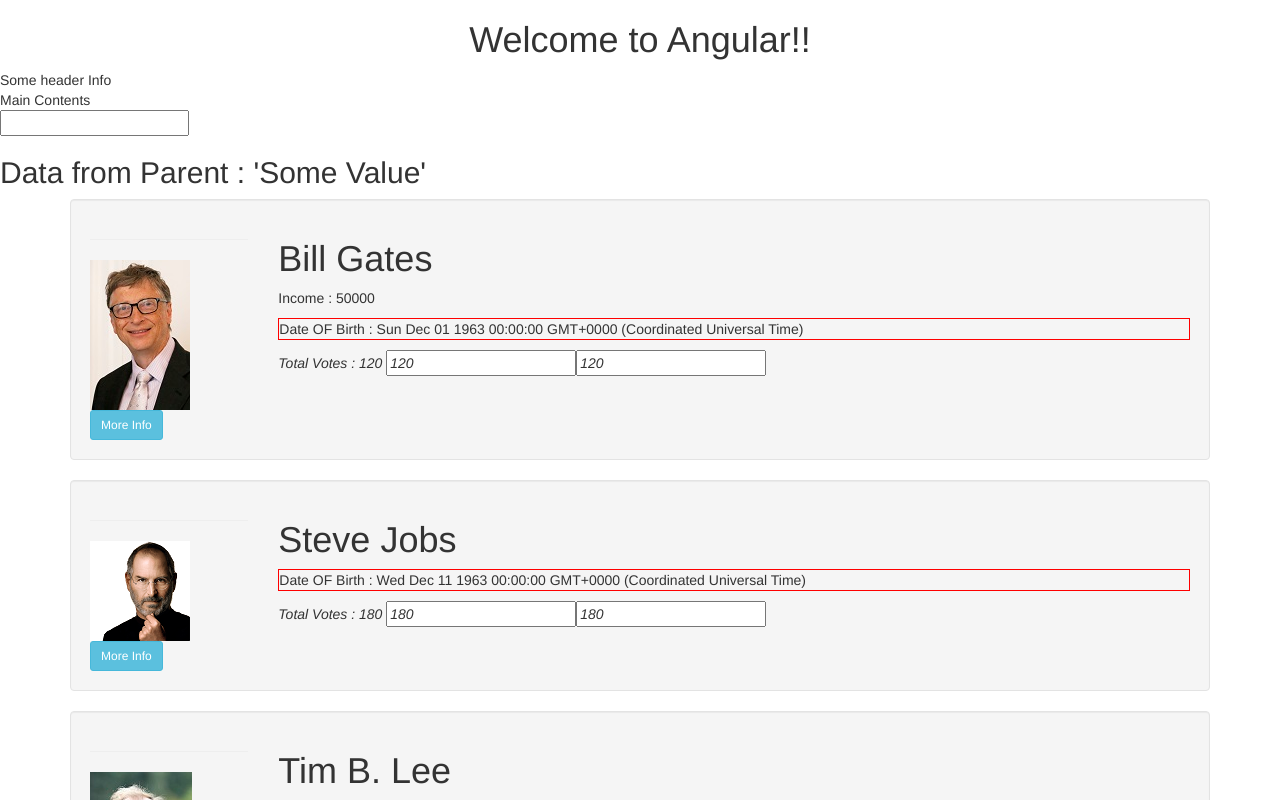
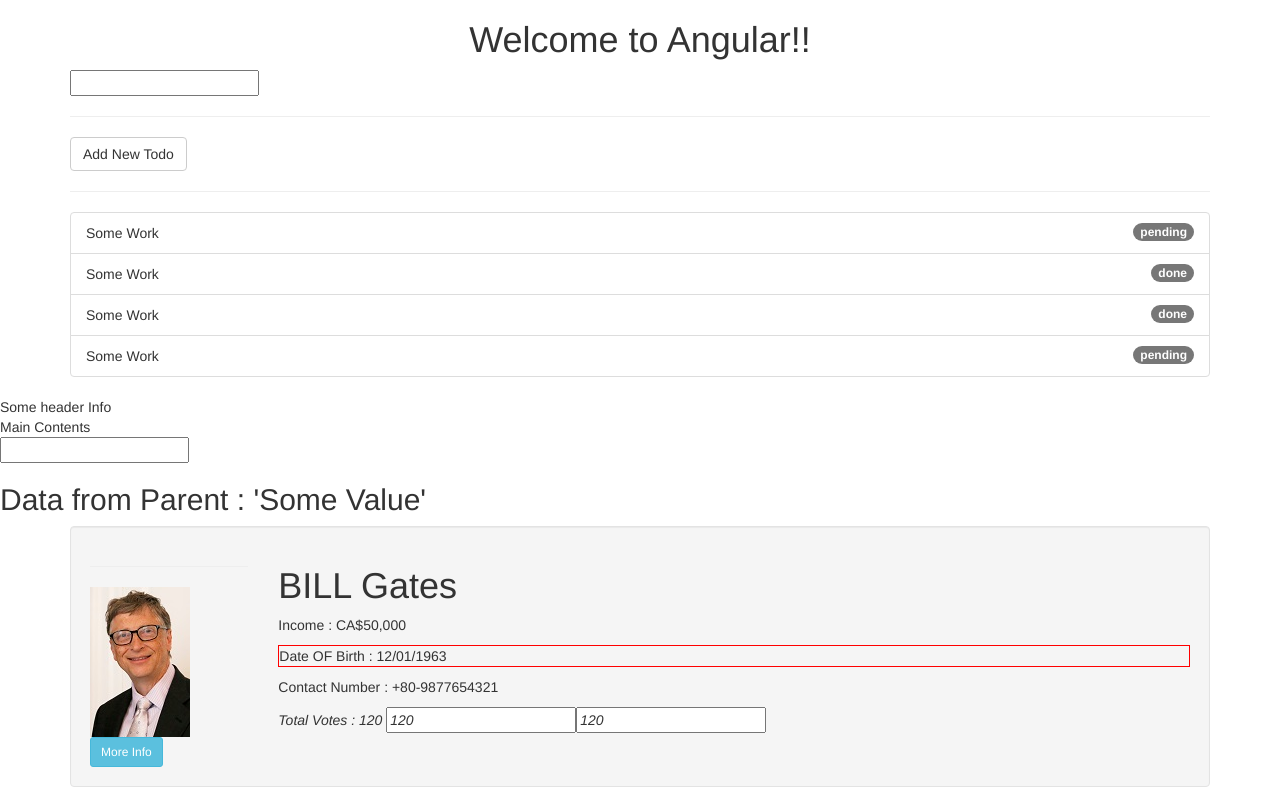
Before and after one commit to synergy2411/aligh-repo, an Angular app: page / in a window 1280 px wide. Shown: the top 800 px of the page. Built offline with nearby package versions, Linux system fonts and the light colour scheme.

Commit message:
custom pipes added

```diff
--- a/src/app/app.component.html
+++ b/src/app/app.component.html
@@ -4,6 +4,11 @@
     Welcome to {{ title }}!
   </h1>
 </div>
+
+<div class="container">
+  <app-filter></app-filter>
+</div>
+
 
 <div>
   <app-user xyz="XYZ" [users]="users" abc="'Some Value'"
--- a/src/app/data/mocks.ts
+++ b/src/app/data/mocks.ts
@@ -8,7 +8,8 @@ export const USER_DATA : User[] =  [{
     company : "Microsoft",
     isWorking : true,
     img : 'assets/images/bill.jpg',
-    vote : 120
+    vote : 120,
+    mobile : 9877654321
 },{
     firstName : "Steve",
     lastName : "Jobs",
@@ -17,7 +18,8 @@ export const USER_DATA : User[] =  [{
     company : "Apple",
     isWorking : false,
     img : 'assets/images/steve.png',
-    vote : 180
+    vote : 180,
+    mobile : 9877654321
 },{
     firstName : "Tim B.",
     lastName : "Lee",
--- /dev/null
+++ b/src/app/filter/filter.component.html
@@ -0,0 +1,15 @@
+
+<input type="text" [(ngModel)]="filteredStatus">
+<hr>
+
+<button class="btn btn-default" (click)="addNewTodo()">Add New Todo</button>
+<hr>
+
+<ul class="list-group">
+  <li *ngFor="let todo of todos | filter : filteredStatus : 'status'" class="list-group-item">
+    {{todo.label}}
+    <span class="badge">
+      {{todo.status}}
+    </span>
+  </li>
+</ul>
--- /dev/null
+++ b/src/app/filter/filter.component.ts
@@ -0,0 +1,33 @@
+import { Component, OnInit } from '@angular/core';
+
+@Component({
+  selector: 'app-filter',
+  templateUrl: './filter.component.html',
+  styleUrls: ['./filter.component.css']
+})
+export class FilterComponent implements OnInit {
+  filteredStatus = "";
+
+  addNewTodo(){
+    this.todos.push({label:"New Work", status: "pending"});
+  }
+
+  todos = [{
+    label : "Some Work",
+    status : "pending"
+  },{
+    label : "Some Work",
+    status : "done"
+  },{
+    label : "Some Work",
+    status : "done"
+  },{
+    label : "Some Work",
+    status : "pending"
+  }]
+  constructor() { }
+
+  ngOnInit() {
+  }
+
+}
--- a/src/app/model/user.ts
+++ b/src/app/model/user.ts
@@ -8,4 +8,5 @@ export interface User {
     img : string;
     vote : number;
     address? : string;
+    mobile? : number;
 }
--- /dev/null
+++ b/src/app/pipes/country-code.pipe.ts
@@ -0,0 +1,10 @@
+import { Pipe, PipeTransform } from '@angular/core';
+
+@Pipe({
+    name : 'nationalCode'
+})
+export class NationalCodePipe implements PipeTransform{
+    transform(value : number, arg: any) : string{
+        return "+" + arg + "-" + value;
+    }
+}
--- /dev/null
+++ b/src/app/pipes/filter.pipe.ts
@@ -0,0 +1,22 @@
+import { Pipe, PipeTransform } from '@angular/core';
+
+@Pipe({
+  name: 'filter',
+  pure : false
+})
+export class FilterPipe implements PipeTransform {
+
+  transform(value: any, filteredStatus : string, prop : string): any {
+    if(value.length == 0 || filteredStatus == ""){
+      return value;
+    }
+    let resultArray = [];
+    for(let item of value){
+      if(item[prop]==filteredStatus){
+        resultArray.push(item);
+      }
+    }
+    return resultArray;
+  }
+
+}
--- a/src/app/user/user.component.html
+++ b/src/app/user/user.component.html
@@ -22,7 +22,7 @@
         </div>
         <div class="col-md-10 col-sm-10">
                 <h1 appHighlight
-                    [defaultColor]="'yellow'"> {{ user.firstName }} {{ user.lastName }}</h1>
+                    [defaultColor]="'yellow'"> {{ user.firstName | uppercase }} {{ user.lastName | titlecase }}</h1>
 
                 <!-- <ng-template [ngIf]="condition"></ng-template> -->
                 <!-- <p  [ngStyle]="myStyle"
@@ -30,10 +30,12 @@
 
                     <p  [ngStyle]="myStyle"
                         *appUnless="!user.isWorking">
-                    Income  : {{ user.income }}
+                    Income  : {{ user.income | currency:'CAD':'symbol':'4.0'  }}
                     </p>
 
-                <p [ngClass]="allClasses">Date OF Birth : <span [innerHTML]="user.dob"> </span></p>
+                <p [ngClass]="allClasses">
+                    Date OF Birth : <span [innerHTML]="user.dob | date : 'MM/dd/yyyy'"> </span></p>
+                <p>Contact Number : {{user.mobile | nationalCode : '80' }}</p>
                 <em class=pull-rigth>
                     Total Votes : {{ user.vote }}
                     <!-- PB + EB -->
@@ -66,3 +68,5 @@
 <ng-content select ="footer"></ng-content>
 
 <!-- ng g d <DIRECTIVE_NAME> -->
+
+    <!-- {{users | json}} -->
```
Also changed, not shown: src/app/app.module.ts (+7 -1 lines), src/app/filter/filter.component.css (added).
